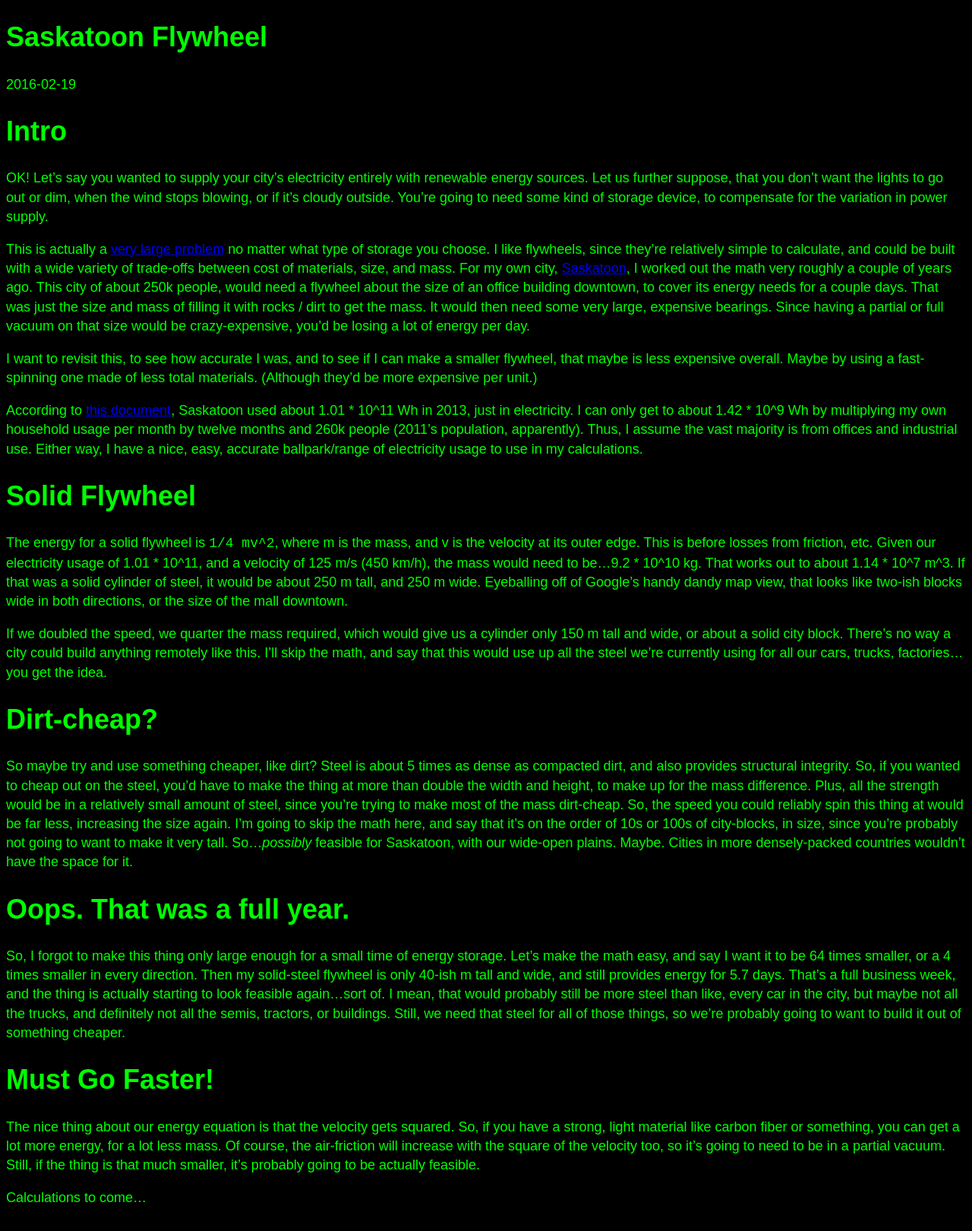
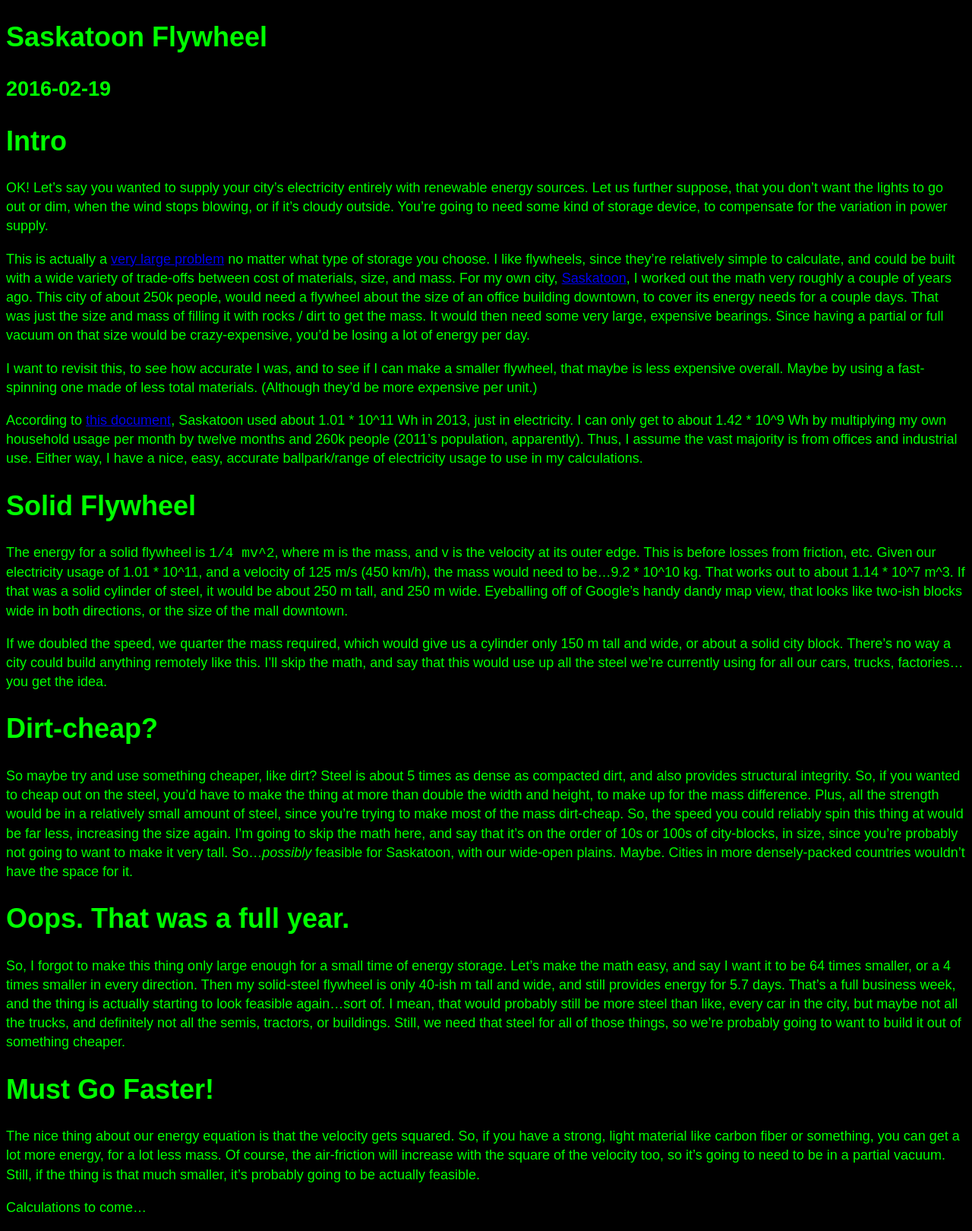
Before and after one commit to EliaTarasoff/EliaTarasoff.github.io, a Jekyll site: the page built from _posts/2016-02-19-saskatoon-flywheel.md, in a window 1280 px wide. Shown: the whole page at 76% size. Built offline with Jekyll 4.4.1, drawn with Linux system fonts in a browser that asks for light colours.

Commit message:
don't need so many div wrappers!

```diff
--- a/_layouts/post.html
+++ b/_layouts/post.html
@@ -1,14 +1,10 @@
 ---
 layout: default
 ---
-<div class="content">
-    <div class="post single">
-        {% unless page.title_hidden %}
-            <h1>{{ page.title }}</h1>
-            <info datetime="{{ page.date | date: "%Y-%m-%d" }}">
-                {{ page.date | date: "%Y-%m-%d" }}
-            </info>
-        {% endunless %}
-        <div class="body">{{ content }}</div>
-    </div>
+{% unless page.title_hidden %}
+    <h1>{{ page.title }}</h1>
+    <h2>{{ page.date | date: "%Y-%m-%d" }}</h2>
+{% endunless %}
+<div class="post-content">
+    {{ content }}
 </div>
```
